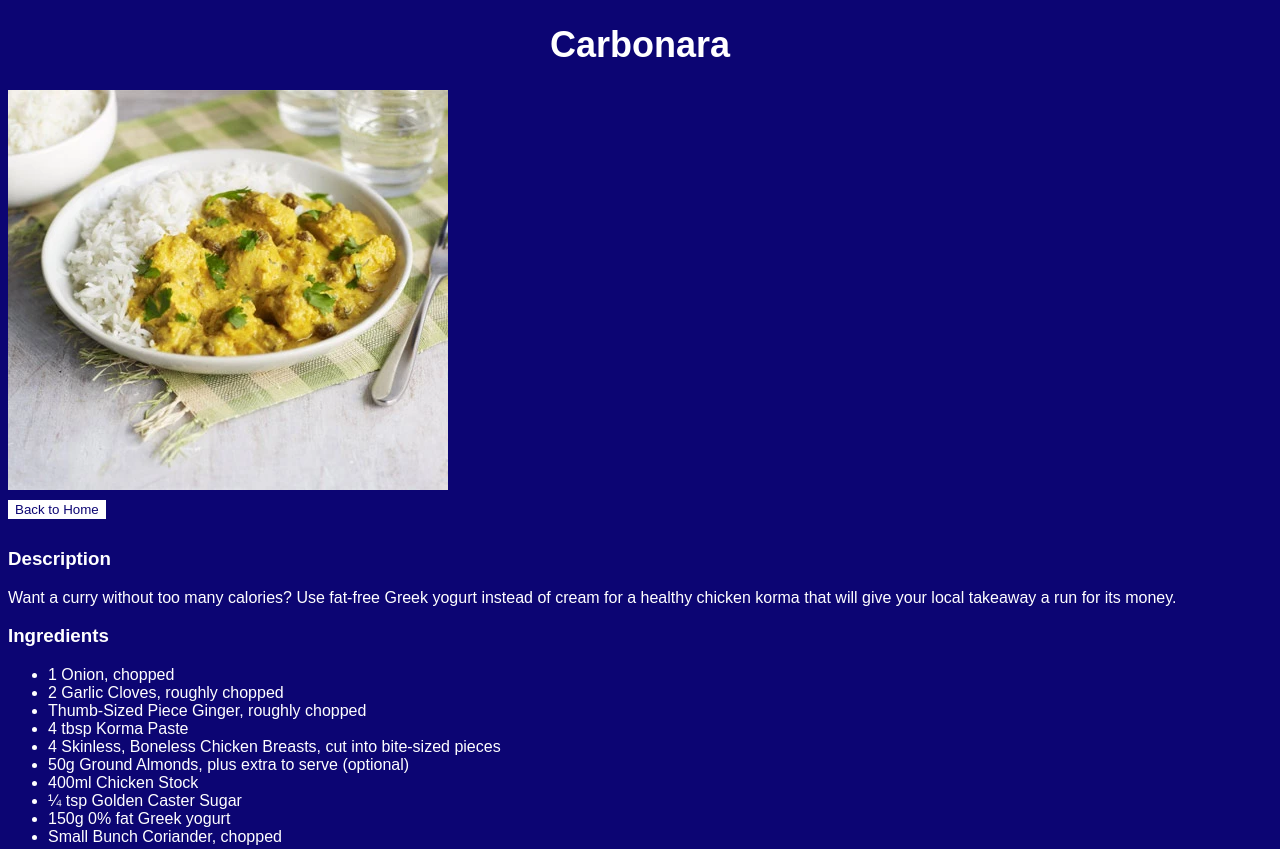
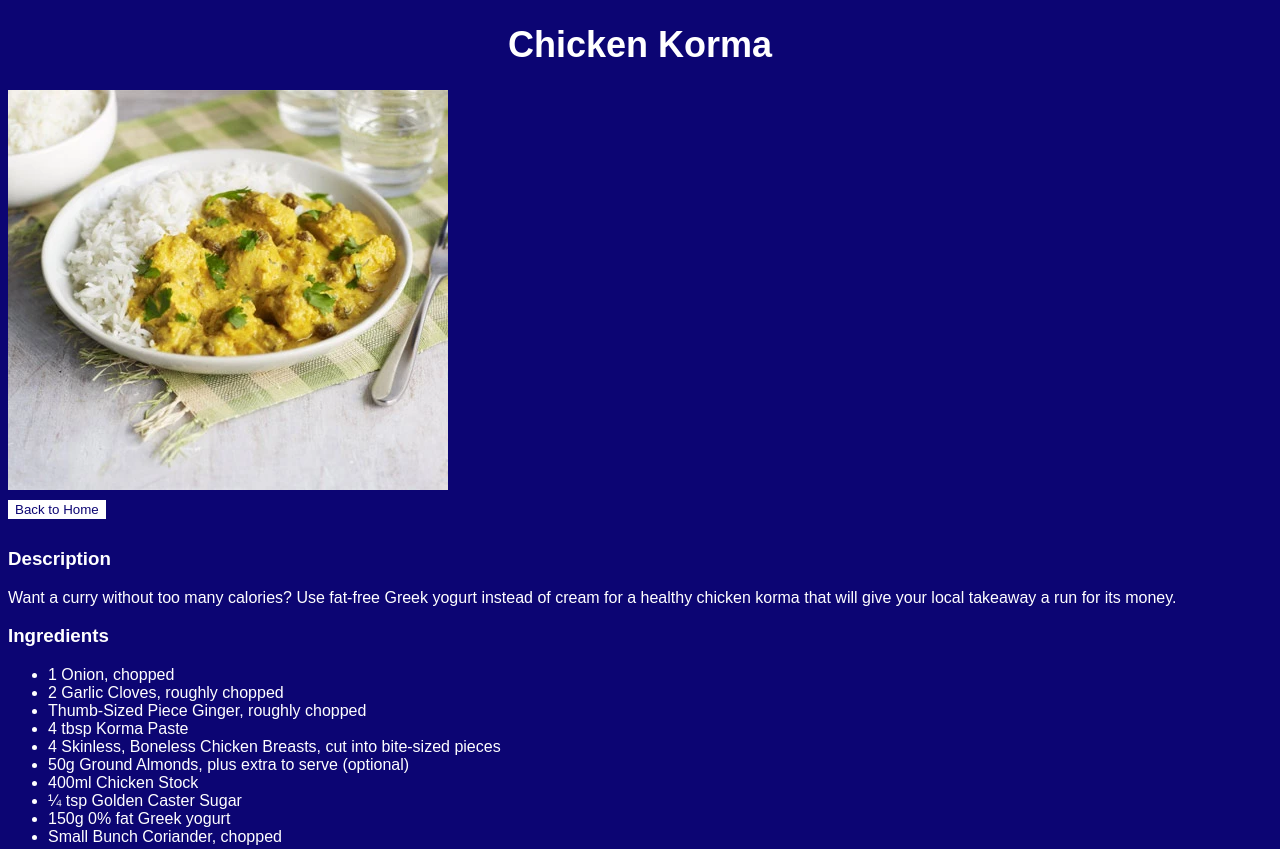
Before and after one commit to garethhines/odin-recipes, a plain HTML site: page recipes/chicken_korma.html in a window 1280 px wide. Shown: the top 849 px of the page. Drawn offline with Linux system fonts and the light colour scheme.

Commit message:
Fix typo in Heading on Korma page

```diff
--- a/recipes/chicken_korma.html
+++ b/recipes/chicken_korma.html
@@ -7,7 +7,7 @@
         <link rel="stylesheet" href="../resources/styles.css">
     </head>
     <body>
-        <h1 class="title">Carbonara</h1>
+        <h1 class="title">Chicken Korma</h1>
         <img src="/resources/images/chicken_korma.webp" alt="an image of a chicken korma curry served with rice in a bowl.">
         <a href="../index.html"><button class="home-button">Back to Home</button></a>
         <h3>Description</h3>
```
